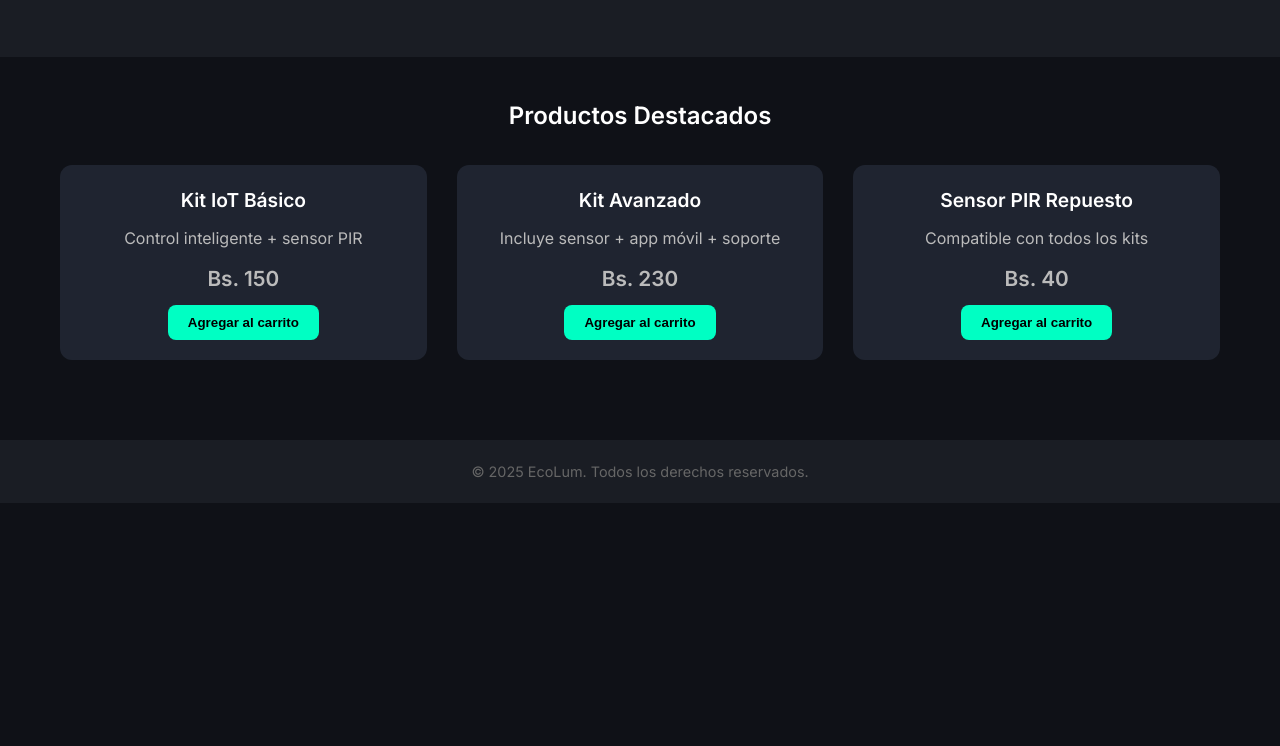
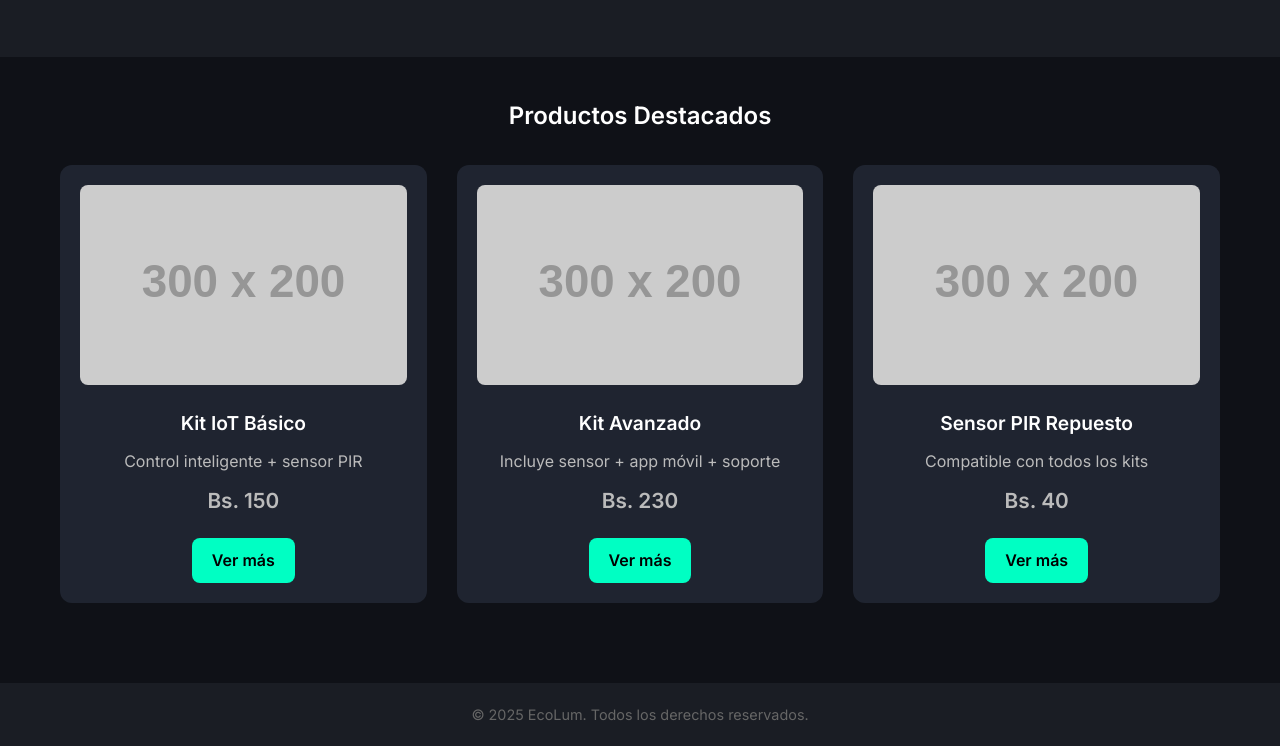
Before and after one commit to ASDFFDGFGF234/ecolum-webb, a plain HTML site: page index.html in a window 1280 px wide. Shown: the part 335-1081 px from the top of the page. Before the commit the page ends 838 px from the top, so only its background shows below. Drawn offline with Linux system fonts and the light colour scheme; placeholder pictures from the web are drawn by us.

Commit message:
Update index.html

```diff
--- a/index.html
+++ b/index.html
@@ -20,10 +20,11 @@
     .grid { display: grid; grid-template-columns: repeat(auto-fit, minmax(280px, 1fr)); gap: 30px; }
     .product { background: #1f2430; border-radius: 12px; padding: 20px; text-align: center; transition: transform 0.3s; }
     .product:hover { transform: translateY(-5px); box-shadow: 0 10px 20px rgba(0, 255, 195, 0.2); }
+    .product img { width: 100%; height: 200px; object-fit: cover; border-radius: 8px; margin-bottom: 15px; }
     .product h3 { margin-bottom: 10px; font-size: 1.2rem; }
     .product p { color: #bbb; margin-bottom: 10px; }
     .price { font-size: 1.3rem; color: #00ffc3; font-weight: bold; }
-    .btn { background: #00ffc3; color: #000; border: none; padding: 10px 20px; font-weight: 600; border-radius: 8px; cursor: pointer; }
+    .btn { background: #00ffc3; color: #000; border: none; padding: 10px 20px; font-weight: 600; border-radius: 8px; cursor: pointer; text-decoration: none; display: inline-block; margin-top: 10px; }
     .btn:hover { background: #00d0a0; }
     footer { background: #1a1d24; text-align: center; padding: 20px; color: #666; margin-top: 40px; font-size: 0.9rem; }
   </style>
@@ -50,22 +51,25 @@
     <h2 style="margin-bottom: 30px; text-align: center;">Productos Destacados</h2>
     <div class="grid">
       <div class="product">
+        <img src="https://via.placeholder.com/300x200?text=Kit+Basico" alt="Kit IoT Básico">
         <h3>Kit IoT Básico</h3>
         <p>Control inteligente + sensor PIR</p>
         <p class="price">Bs. 150</p>
-        <button class="btn">Agregar al carrito</button>
+        <a class="btn" href="producto1.html" target="_blank">Ver más</a>
       </div>
       <div class="product">
+        <img src="https://via.placeholder.com/300x200?text=Kit+Avanzado" alt="Kit Avanzado">
         <h3>Kit Avanzado</h3>
         <p>Incluye sensor + app móvil + soporte</p>
         <p class="price">Bs. 230</p>
-        <button class="btn">Agregar al carrito</button>
+        <a class="btn" href="producto2.html" target="_blank">Ver más</a>
       </div>
       <div class="product">
+        <img src="https://via.placeholder.com/300x200?text=Sensor+PIR" alt="Sensor PIR Repuesto">
         <h3>Sensor PIR Repuesto</h3>
         <p>Compatible con todos los kits</p>
         <p class="price">Bs. 40</p>
-        <button class="btn">Agregar al carrito</button>
+        <a class="btn" href="producto3.html" target="_blank">Ver más</a>
       </div>
     </div>
   </section>
```
